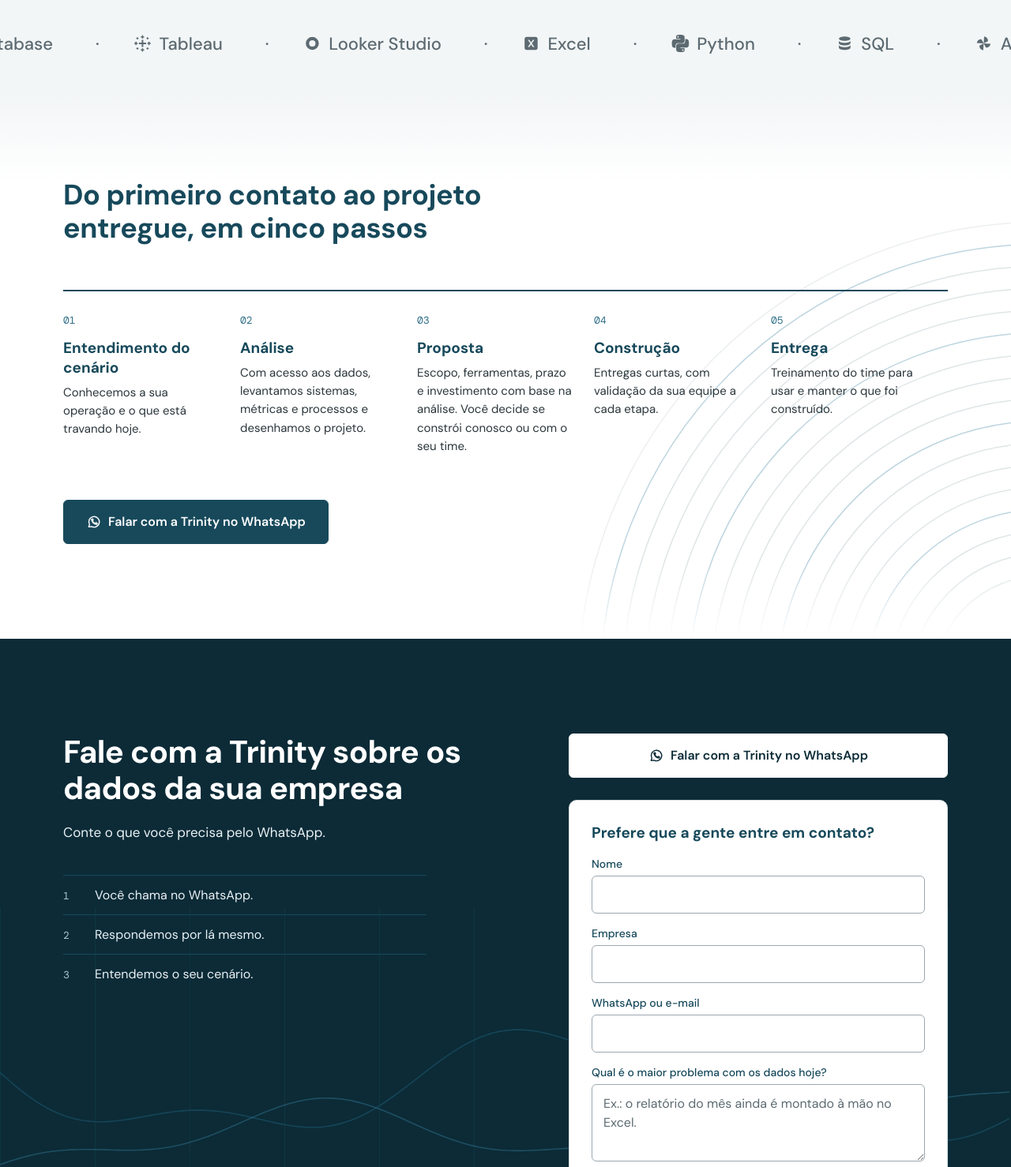
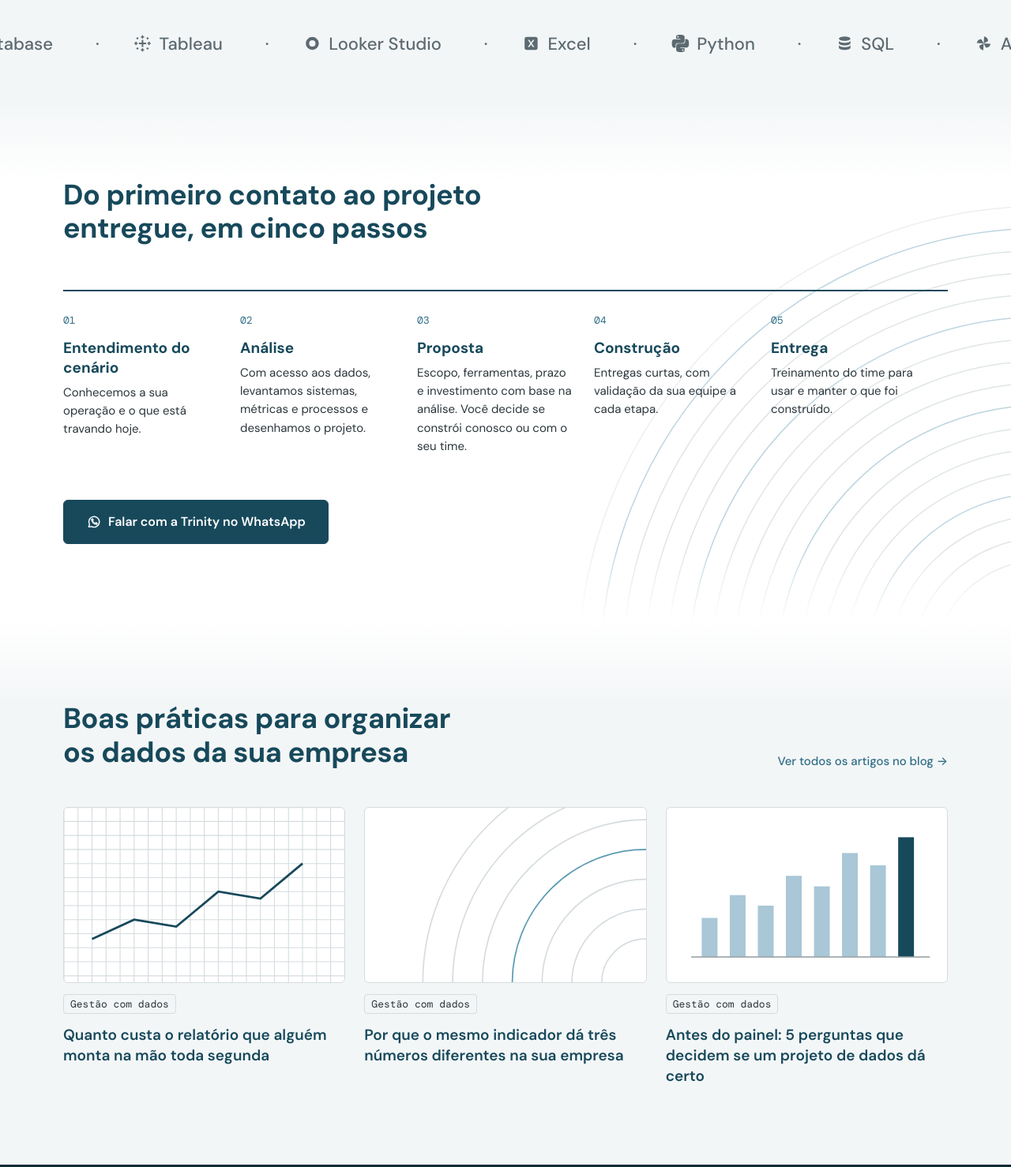
Before and after one commit to akaviny14/trinitydata-site, a plain HTML site: page index.html in a window 1280 px wide. Shown: the part 5370-6848 px from the top of the page at 79% size. Drawn offline with nearby package versions, Linux system fonts and the light colour scheme; animation ran at ten frames a second.

Commit message:
Artigos do blog na home para o lançamento (M76)
Co-Authored-By: Claude Opus 5.5 <noreply@anthropic.com>
Claude-Session: https://claude.ai/code/session_01XYM4dBKs4KKz8pg3n77diT

```diff
--- a/config.js
+++ b/config.js
@@ -7,7 +7,11 @@ window.TD_CONFIG = {
   textoProva: '', // ex.: '+120 empresas já atendidas pelos nossos especialistas' (vazio = oculto)
   prazoResposta: '', // ex.: 'em até 1 dia útil' (vazio = oculto; o passo 2 do fechamento fica genérico)
   formularioDestino: 'https://formspree.io/f/mpppvpyq', // Formspree (envia por e-mail aos sócios); vazio = formulário oculto
-  posts: [], // [{ titulo, categoria, url }] (vazio = seção Blog oculta, e somem os links para ela)
+  posts: [ // até três aparecem na home; escolhidos em 24/11 para o lançamento (os de dor de quem decide)
+    { titulo: 'Quanto custa o relatório que alguém monta na mão toda segunda', categoria: 'Gestão com dados', url: 'https://blog.trinitydata.com.br/custo-relatorio-manual/' },
+    { titulo: 'Por que o mesmo indicador dá três números diferentes na sua empresa', categoria: 'Gestão com dados', url: 'https://blog.trinitydata.com.br/mesmo-indicador-tres-numeros/' },
+    { titulo: 'Antes do painel: 5 perguntas que decidem se um projeto de dados dá certo', categoria: 'Gestão com dados', url: 'https://blog.trinitydata.com.br/cinco-perguntas-antes-do-painel/' }
+  ], // [{ titulo, categoria, url }] (vazio = seção Blog oculta, e somem os links para ela)
   blogUrl: 'https://blog.trinitydata.com.br/', // endereço do blog no Ghost; vazio = sem o link "Ver todos os artigos"
   // Medição: Umami próprio da Trinity, sem cookies. Só conta visitas em trinitydata.com.br (não na Vercel nem no protótipo).
   analytics: { provedor: 'umami', id: '6cf81ded-a77c-495e-abf0-31e1ed1783f2', src: 'https://m.trinitydata.com.br/insights.js', dominios: 'trinitydata.com.br,www.trinitydata.com.br' }, // null = sem medição
--- a/empresa.html
+++ b/empresa.html
@@ -15,7 +15,7 @@
 <link rel="preconnect" href="https://fonts.googleapis.com">
 <link rel="preconnect" href="https://fonts.gstatic.com" crossorigin>
 <link href="https://fonts.googleapis.com/css2?family=DM+Mono:wght@400;500&family=DM+Sans:opsz,wght@9..40,400;9..40,500;9..40,600;9..40,700&display=swap" rel="stylesheet">
-<script src="config.js?v=dd0096b37f"></script>
+<script src="config.js?v=0d9693be31"></script>
 <style>
 :root {
   --td-azul-900: #0C2B37;
--- a/index.html
+++ b/index.html
@@ -16,7 +16,7 @@
 <link rel="preconnect" href="https://fonts.googleapis.com">
 <link rel="preconnect" href="https://fonts.gstatic.com" crossorigin>
 <link href="https://fonts.googleapis.com/css2?family=DM+Mono:wght@400;500&family=DM+Sans:opsz,wght@9..40,400;9..40,500;9..40,600;9..40,700&display=swap" rel="stylesheet">
-<script src="config.js?v=dd0096b37f"></script>
+<script src="config.js?v=0d9693be31"></script>
 <script>
   // Tema antes da pintura: ?tema= > escolha guardada > claro (no celular também; o escuro só pelo botão do menu).
   (function () {
```
Also changed, not shown: fretamento.html (+1 -1 lines), transportadoras.html (+1 -1 lines), 1 other file.
